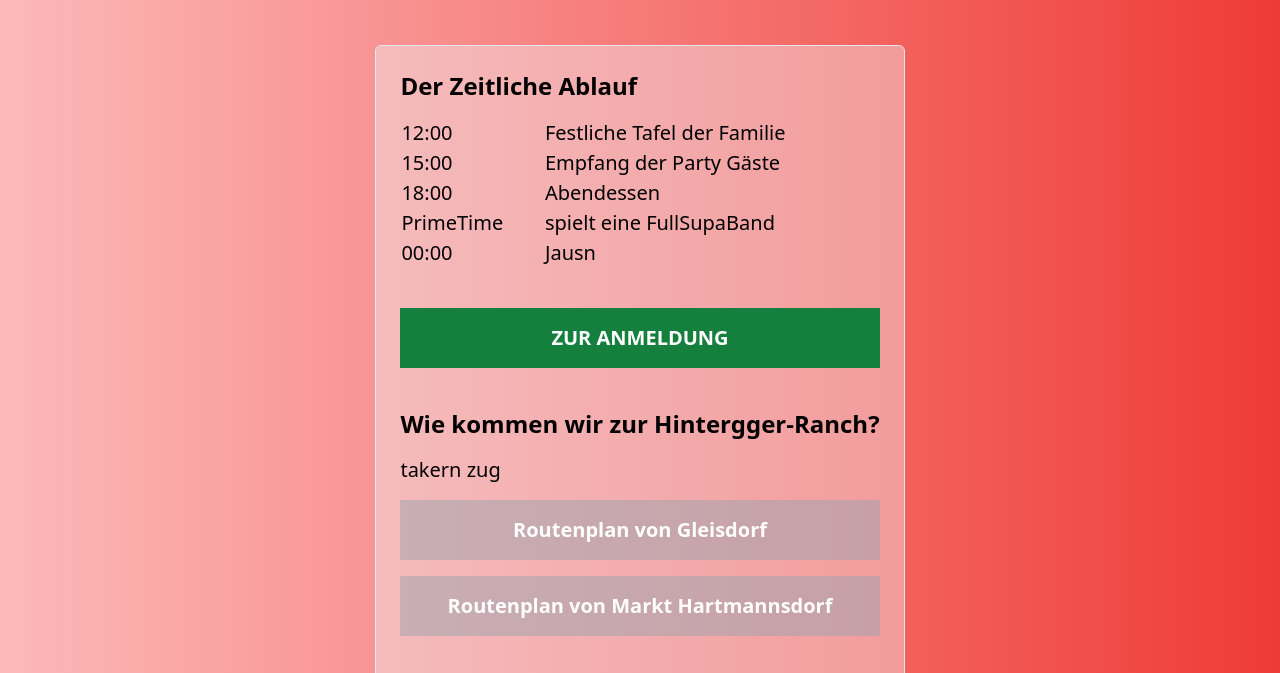
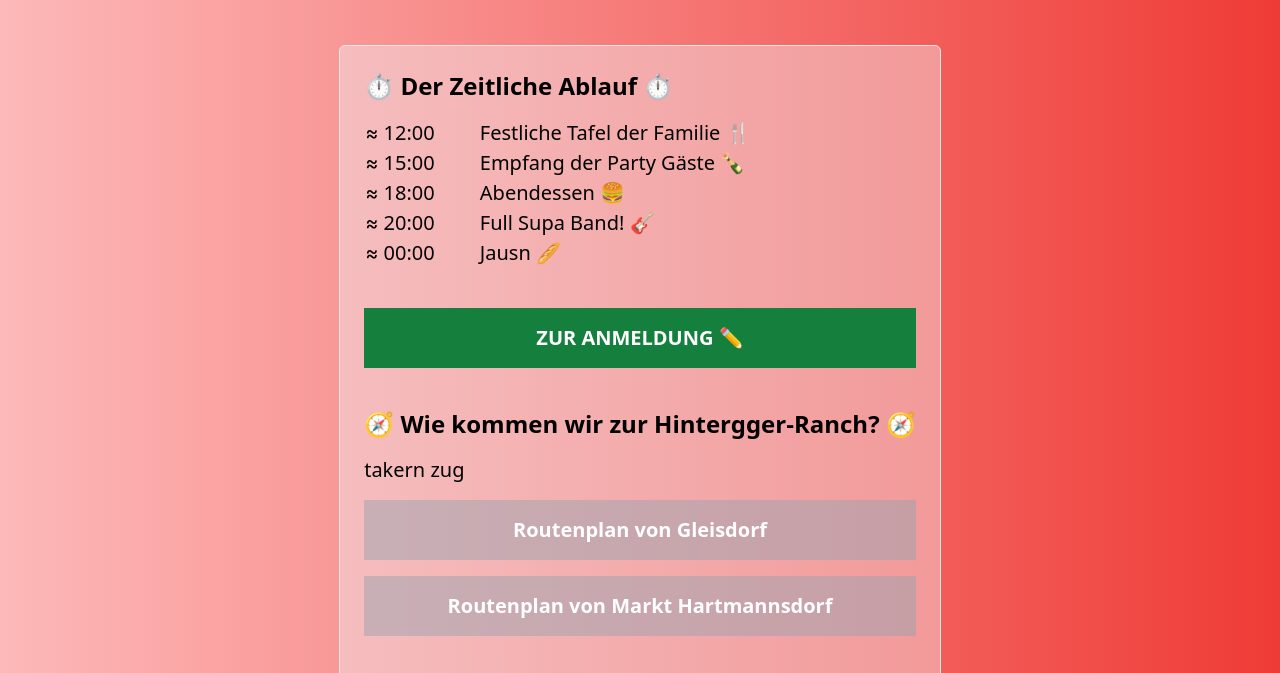
Before and after one commit to snzro/reiterladenhauf, a plain HTML site: page index.html in a window 1280 px wide. Shown: the part 97-770 px from the top of the page. Drawn offline with nearby package versions, Linux system fonts and the light colour scheme.

Commit message:
Update index.html

```diff
--- a/index.html
+++ b/index.html
@@ -1,15 +1,14 @@
 <!DOCTYPE html>
 <html lang="en">
   <head>
-    <meta charset="UTF-8">
-    <meta name="viewport" content="width=device-width, initial-scale=1.0">
-    <meta http-equiv="X-UA-Compatible" content="ie=edge">
+    <meta charset="UTF-8" />
+    <meta name="viewport" content="width=device-width, initial-scale=1.0" />
+    <meta http-equiv="X-UA-Compatible" content="ie=edge" />
     <title>susannewilfriedreiterladenhauf</title>
     <script src="https://cdnjs.cloudflare.com/ajax/libs/animejs/2.0.2/anime.min.js"></script>
     <link rel="stylesheet" href="style.css" />
   </head>
   <body>
-
     <div class="mx-auto">
       <h1 class="ml5">
         <span class="text-wrapper">
@@ -22,42 +21,41 @@
       </h1>
     </div>
 
-
     <div class="wrapper">
       <main>
         <section>
-        <h2>Der Zeitliche Ablauf</h2>
+          <h2>⏱️ Der Zeitliche Ablauf ⏱️</h2>
 
           <table>
             <tr>
-            <td>12:00</td>
-            <td>Festliche Tafel der Familie</td>
+              <td>≈ 12:00</td>
+              <td>Festliche Tafel der Familie 🍴</td>
             </tr>
             <tr>
-            <td>15:00</td>
-            <td>Empfang der Party Gäste</td>
+              <td>≈ 15:00</td>
+              <td>Empfang der Party Gäste 🍾</td>
             </tr>
             <tr>
-            <td>18:00</td>
-            <td>Abendessen</td>
+              <td>≈ 18:00</td>
+              <td>Abendessen 🍔</td>
             </tr>
             <tr>
-            <td>PrimeTime</td>
-            <td>spielt eine FullSupaBand</td>
+              <td>≈ 20:00</td>
+              <td>Full Supa Band! 🎸</td>
             </tr>
             <tr>
-            <td>00:00</td>
-            <td>Jausn</td>
+              <td>≈ 00:00</td>
+              <td>Jausn 🥖</td>
             </tr>
           </table>
         </section>
 
         <section>
-        <a class="btn primary" href="https://docs.google.com/forms/d/e/1FAIpQLScOs2yZgKenGxNTTdWmvP0UMUvo39lPW4NQzhxHIzDdApeVLA/viewform?usp=sf_link"> Zur Anmeldung </a>
+          <a class="btn primary" href="https://docs.google.com/forms/d/e/1FAIpQLScOs2yZgKenGxNTTdWmvP0UMUvo39lPW4NQzhxHIzDdApeVLA/viewform?usp=sf_link">Zur Anmeldung ✏️</a>
         </section>
 
         <section>
-        <h2>Wie kommen wir zur Hintergger-Ranch?</h2>
+          <h2>🧭 Wie kommen wir zur Hintergger-Ranch? 🧭</h2>
 
           <p>takern zug</p>
 
@@ -66,7 +64,7 @@
         </section>
 
         <section>
-        <h2>Übernachtungsmöglichkeiten</h2>
+          <h2>🏕️ Übernachtungsmöglichkeiten 🏕️</h2>
 
           <ul class="flex flex-col gap-2">
             <li>
@@ -127,7 +125,6 @@ anime.timeline({loop: true})
         easing: "easeOutExpo",
         delay: 10000
       });
-
     </script>
   </body>
 </html>
```
Lines whose indentation alone changed are shown as unchanged.
